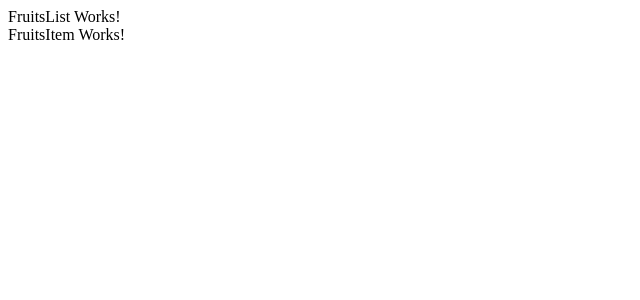
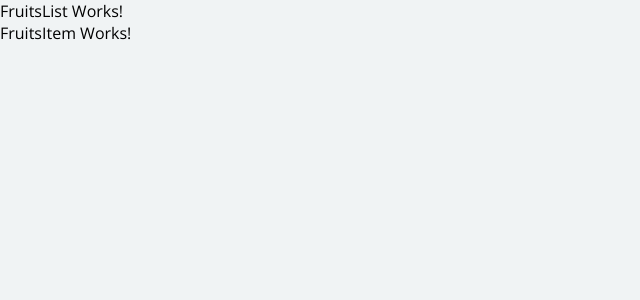
Before and after one commit to federicobaldini/fruits-store, a Vue app: page / in a window 1280 px wide. Shown: the top 300 px of the page, without its empty margins (0-640 px from the left). Built offline with nearby package versions, Linux system fonts and the light colour scheme.

Commit message:
added main style

```diff
--- /dev/null
+++ b/src/main.css
@@ -0,0 +1,43 @@
+@import url("https://fonts.googleapis.com/css?family=Open+Sans:400,700&display=swap");
+/* @import url("https://fonts.googleapis.com/css?family=Roboto:300,400,500,700&display=swap"); */
+
+* {
+  box-sizing: border-box;
+}
+
+html {
+  font-family: "Open Sans", sans-serif;
+}
+
+body {
+  margin: 0;
+  background: #f0f3f4;
+}
+
+.slide-in-left-enter {
+  transform: translateX(-100%);
+}
+
+.slide-in-left-enter-active {
+  transform: translateX(0);
+  opacity: 1;
+  transition: all 200ms;
+}
+
+.slide-in-left-exit {
+  transform: translateX(0%);
+  opacity: 1;
+}
+
+.slide-in-left-exit-active {
+  transform: translateX(-100%);
+  opacity: 0;
+  transition: all 200ms;
+}
+
+.center {
+  text-align: center;
+  display: flex;
+  justify-content: center;
+  align-items: center;
+}
--- a/src/main.js
+++ b/src/main.js
@@ -1,6 +1,7 @@
 import { createApp } from 'vue'
 import App from './App.vue'
 import router from './router'
+import './main.css';
 
 const app = createApp(App)
 
```
